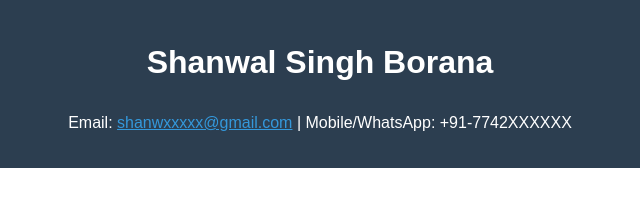
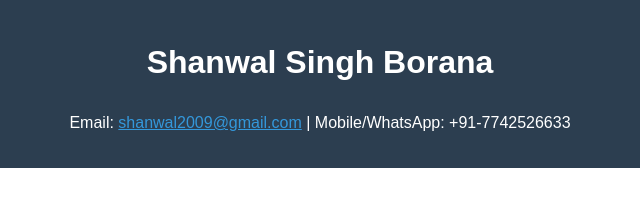
Before and after one commit to Sanwal13/portfolio-, a plain HTML site: page index.html in a window 1280 px wide. Shown: the top 205 px of the page, 320-960 px from the left. Drawn offline with Linux system fonts and the light colour scheme.

Commit message:
Update index.html

```diff
--- a/index.html
+++ b/index.html
@@ -61,7 +61,7 @@
 <body>
   <header>
     <h1>Shanwal Singh Borana</h1>
-    <p>Email: <a href="">shanwxxxxx@gmail.com</a> | Mobile/WhatsApp: +91-7742XXXXXX</p>
+    <p>Email: <a href="">shanwal2009@gmail.com</a> | Mobile/WhatsApp: +91-7742526633</p>
   </header>
 
   <section>
```
